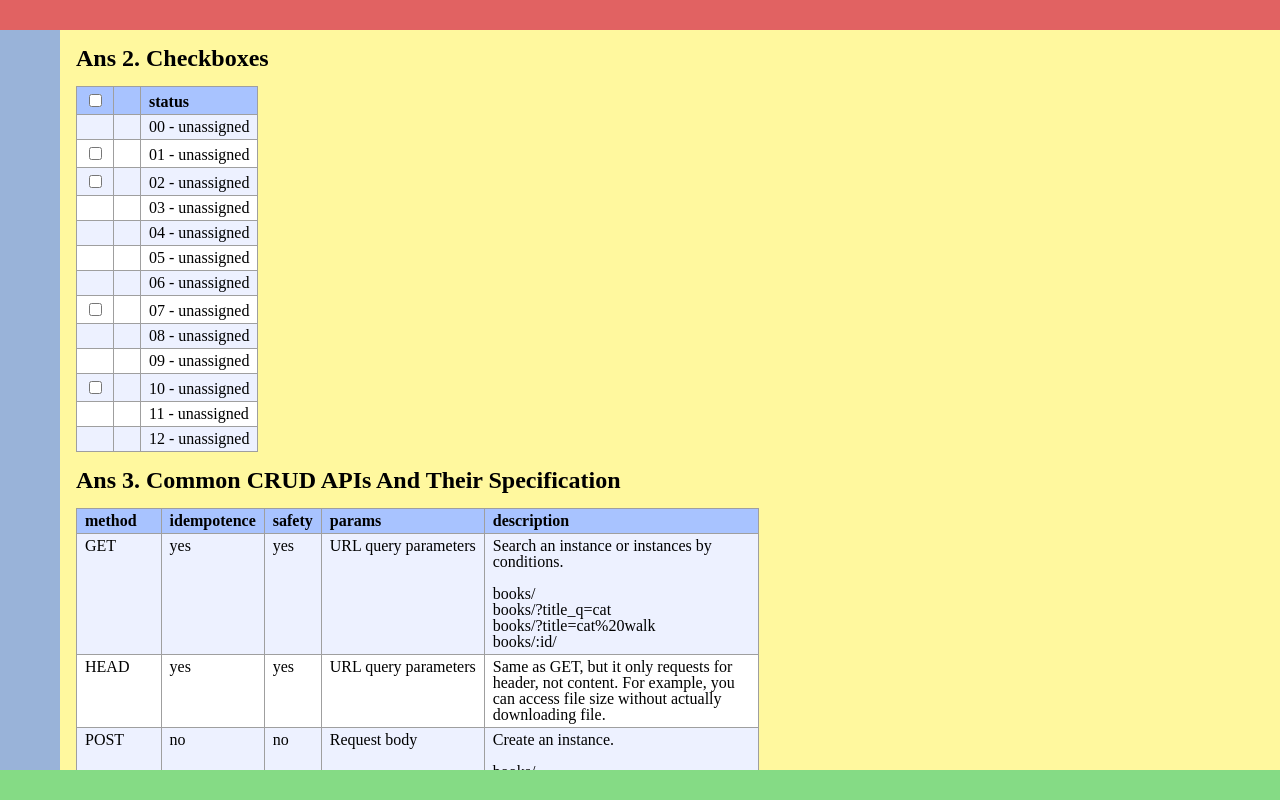
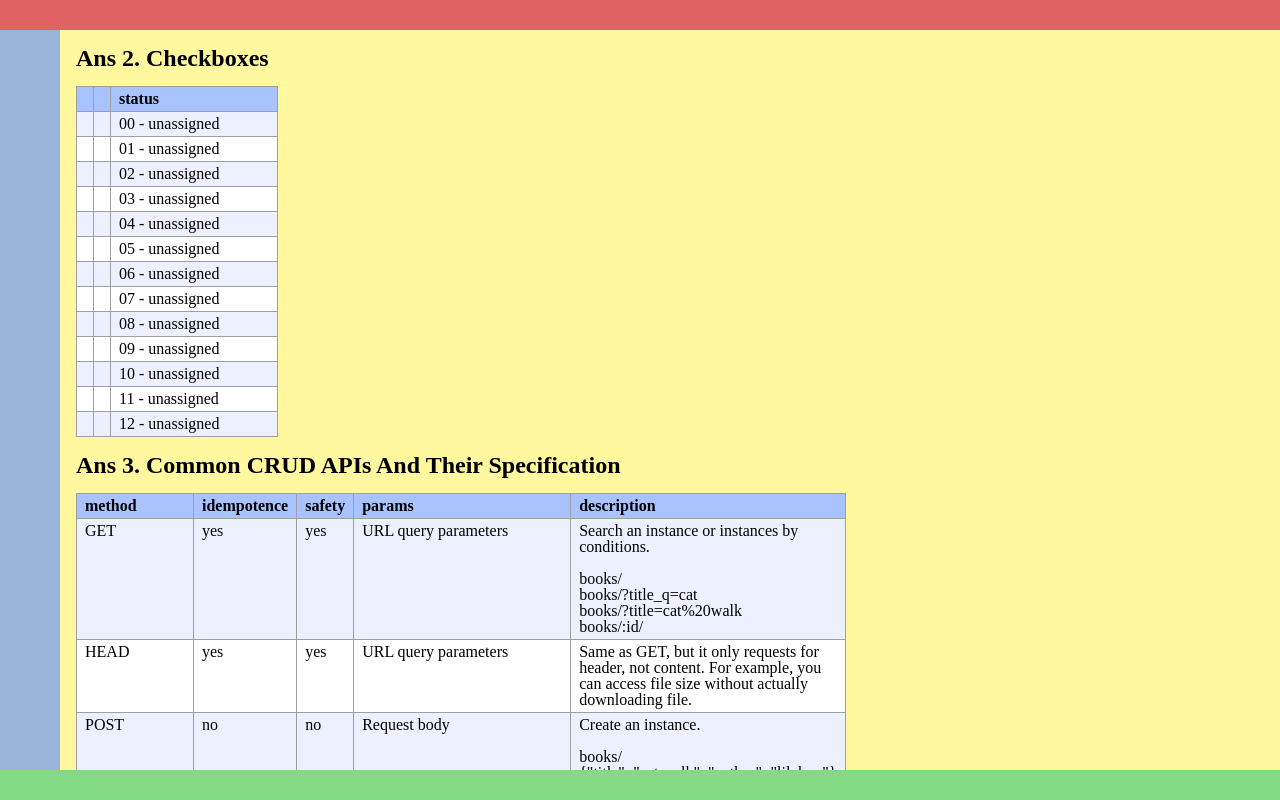
Before and after one commit to Lilybon/morrison-express-pretest, a React (Create React App) app: page / in a window 1280 px wide. Built offline with nearby package versions, Linux system fonts and the light colour scheme.

Commit message:
refactor: configurable table

```diff
--- a/src/App.js
+++ b/src/App.js
@@ -19,63 +19,59 @@ const SectionTitle = styled.h3`
 `
 
 function App() {
-  const options = Array.from(Array(13), (_, index) => ({
+  const answer2Columns = [
+    {
+      type: 'checkbox',
+    },
+    {},
+    {
+      label: 'status',
+      prop: 'label',
+      width: 150,
+    },
+  ]
+  const answer2Data = Array.from(Array(13), (_, index) => ({
     label: index.toString().padStart(2, 0) + ' - unassigned',
     value: index,
     disabled: !!Math.round(Math.random()),
   }))
-  return (
-    // <FlexLayout />
-    <GridLayout
-      main={
-        <ContentWrapper>
-          <Section>
-            <SectionTitle>ans 2. checkboxes</SectionTitle>
-            <RTable
-              head={
-                <tr>
-                  <th>
-                    <input type="checkbox" value=""></input>
-                  </th>
-                  <th width={10}></th>
-                  <th>status</th>
-                </tr>
-              }
-              body={options.map((option) => (
-                <tr key={option.value}>
-                  <td>
-                    {!option.disabled && (
-                      <input type="checkbox" value={option.value} />
-                    )}
-                  </td>
-                  <td></td>
-                  <td>{option.label}</td>
-                </tr>
-              ))}
-            />
-          </Section>
-          <Section>
-            <SectionTitle>
-              ans 3. common CRUD APIs and their specification
-            </SectionTitle>
-            <RTable
-              head={
-                <tr>
-                  <th>method</th>
-                  <th>idempotence</th>
-                  <th>safety</th>
-                  <th>params</th>
-                  <th>description</th>
-                </tr>
-              }
-              body={
+
+  const answer3Columns = [
+    {
+      label: 'method',
+      prop: 'method',
+      width: 100,
+    },
+    {
+      label: 'idempotence',
+      prop: 'idempotence',
+      width: 20,
+    },
+    {
+      label: 'safety',
+      prop: 'safety',
+      width: 20,
+    },
+    {
+      label: 'params',
+      prop: 'params',
+      width: 200,
+    },
+    {
+      label: 'description',
+      width: 200,
+      render: (cell) => cell.description(),
+    },
+  ]
+
+  const answer3Data = [
+    {
+      method: 'GET',
+      idempotence: 'yes',
+      safety: 'yes',
+      params: 'URL query parameters',
+      description: () => (
         <>
-                  <tr>
-                    <td>GET</td>
-                    <td>yes</td>
-                    <td>yes</td>
-                    <td>URL query parameters</td>
-                    <td width={'200px'}>
           <p>Search an instance or instances by conditions.</p>
           <br />
           <pre>
@@ -84,85 +80,99 @@ function App() {
             books/?title=cat%20walk{'\n'}
             books/:id/{'\n'}
           </pre>
-                    </td>
-                  </tr>
-                  <tr>
-                    <td>HEAD</td>
-                    <td>yes</td>
-                    <td>yes</td>
-                    <td>URL query parameters</td>
-                    <td width={'200px'}>
+        </>
+      ),
+    },
+    {
+      method: 'HEAD',
+      idempotence: 'yes',
+      safety: 'yes',
+      params: 'URL query parameters',
+      description: () => (
         <p>
-                        Same as GET, but it only requests for header, not
-                        content. For example, you can access file size without
-                        actually downloading file.
+          Same as GET, but it only requests for header, not content. For
+          example, you can access file size without actually downloading file.
         </p>
-                    </td>
-                  </tr>
-                  <tr>
-                    <td>POST</td>
-                    <td>no</td>
-                    <td>no</td>
-                    <td>Request body</td>
-                    <td>
+      ),
+    },
+    {
+      method: 'POST',
+      idempotence: 'no',
+      safety: 'no',
+      params: 'Request body',
+      description: () => (
+        <>
           <p>Create an instance.</p>
           <br />
           <pre>
             books/{'\n'}
             {'{"title": "cat walk", "author": "lilybon"}'}
           </pre>
-                    </td>
-                  </tr>
-                  <tr>
-                    <td>PUT</td>
-                    <td>yes</td>
-                    <td>no</td>
-                    <td>Request body</td>
-                    <td>
+        </>
+      ),
+    },
+    {
+      method: 'PUT',
+      idempotence: 'yes',
+      safety: 'no',
+      params: 'Request body',
+      description: () => (
+        <>
           <p>Replace all properties of an instance.</p>
           <br />
           <pre>
             books/:id/{'\n'}
             {'{"title": "cat run", "author": "lilybon"}'}
           </pre>
-                    </td>
-                  </tr>
-                  <tr>
-                    <td>PATCH</td>
-                    <td>no</td>
-                    <td>no</td>
-                    <td>Request body</td>
-                    <td>
+        </>
+      ),
+    },
+    {
+      method: 'PATCH',
+      idempotence: 'no',
+      safety: 'no',
+      params: 'Request body',
+      description: () => (
+        <>
           <p>Update partial properties of an instance.</p>
           <br />
           <pre>
             books/:id/{'\n'}
             {'{"title": "cat run"}'}
           </pre>
-                    </td>
-                  </tr>
-                  <tr>
-                    <td>DELETE</td>
-                    <td>yes</td>
-                    <td>no</td>
-                    <td>Request body</td>
-                    <td>books/:id/</td>
-                  </tr>
-                  <tr>
-                    <td>OPTIONS</td>
-                    <td>yes</td>
-                    <td>yes</td>
-                    <td>-</td>
-                    <td>
-                      Commonly, it comes up by CORS case, client will send a
-                      safe preflight request before sending actual request. It
-                      gives server a chance to examine what the actual request
-                      will look like before it make.
-                    </td>
-                  </tr>
         </>
-              }
-            />
+      ),
+    },
+    {
+      method: 'DELETE',
+      idempotence: 'yes',
+      safety: 'no',
+      params: 'Request body',
+      description: () => 'books/:id/',
+    },
+    {
+      method: 'OPTIONS',
+      idempotence: 'yes',
+      safety: 'yes',
+      params: '-',
+      description: () =>
+        'Commonly, it comes up by CORS case, client will send a safe preflight request before sending actual request. It gives server a chance to examine what the actual request will look like before it make.',
+    },
+  ]
+  return (
+    // <FlexLayout />
+    <GridLayout
+      main={
+        <ContentWrapper>
+          <Section>
+            <SectionTitle>ans 2. checkboxes</SectionTitle>
+            <RTable columns={answer2Columns} data={answer2Data} />
+          </Section>
+          <Section>
+            <SectionTitle>
+              ans 3. common CRUD APIs and their specification
+            </SectionTitle>
+            <RTable columns={answer3Columns} data={answer3Data} />
           </Section>
         </ContentWrapper>
       }
--- a/src/components/RTable.js
+++ b/src/components/RTable.js
@@ -29,12 +29,32 @@ const Table = styled.table`
     }
   }
 `
-// TODO: try using config props to generate template and custom column cell
-export default function RTable({ head, body }) {
+
+export default function RTable({ columns, data }) {
   return (
     <Table>
-      <thead>{head}</thead>
-      <tbody>{body}</tbody>
+      <thead>
+        <tr>
+          {columns.map((column, columnIndex) => (
+            <th key={`th-${columnIndex}`} style={{ width: column.width }}>
+              {column.label}
+            </th>
+          ))}
+        </tr>
+      </thead>
+      <tbody>
+        {data.map((row, rowIndex) => (
+          <tr key={`tr-${rowIndex}`}>
+            {columns.map((column, columnIndex) => (
+              <td key={`td-${rowIndex}-${columnIndex}`}>
+                {typeof column.render === 'function'
+                  ? column.render(row)
+                  : row[column.prop]}
+              </td>
+            ))}
+          </tr>
+        ))}
+      </tbody>
     </Table>
   )
 }
```
Lines whose indentation alone changed are shown as unchanged.
